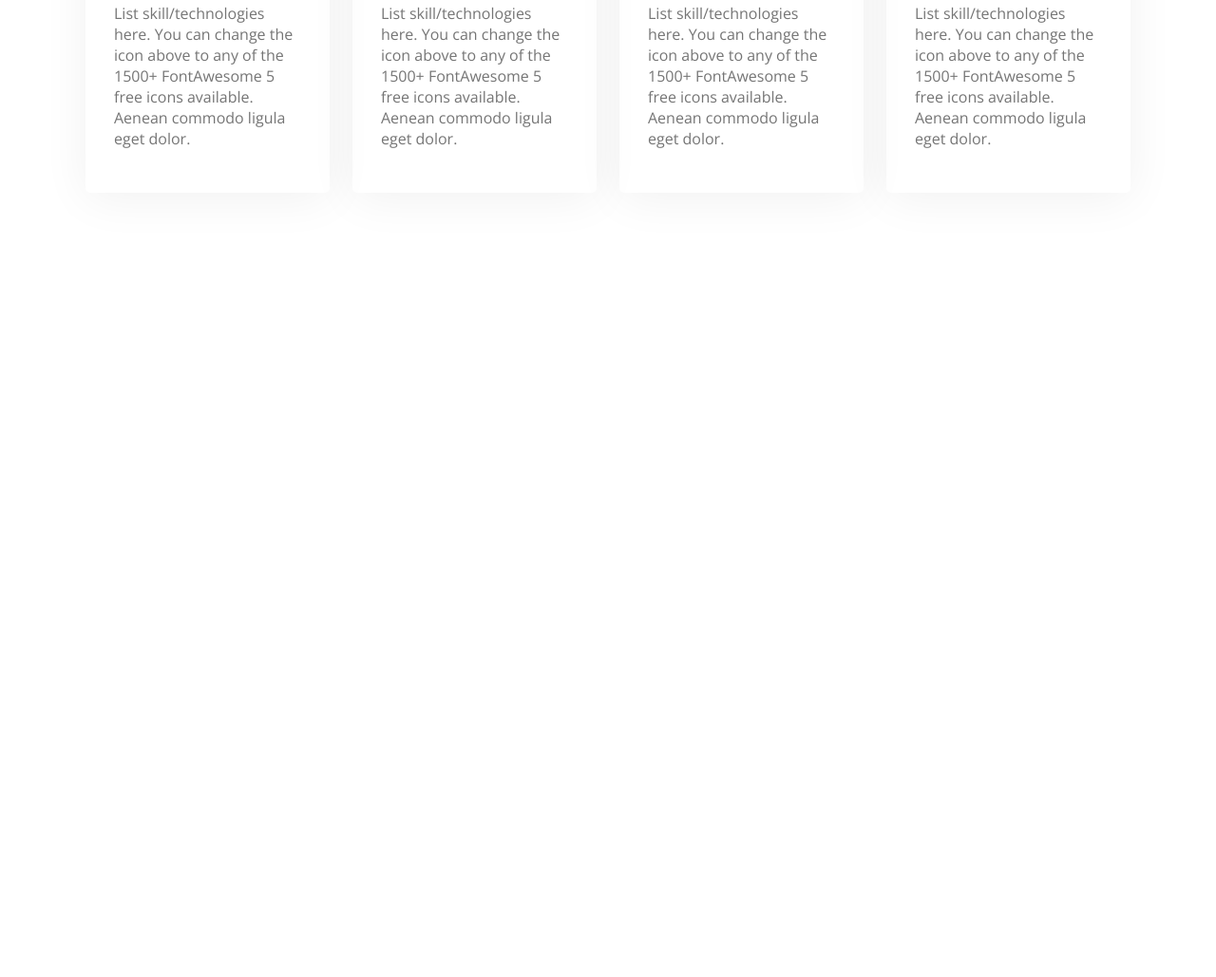
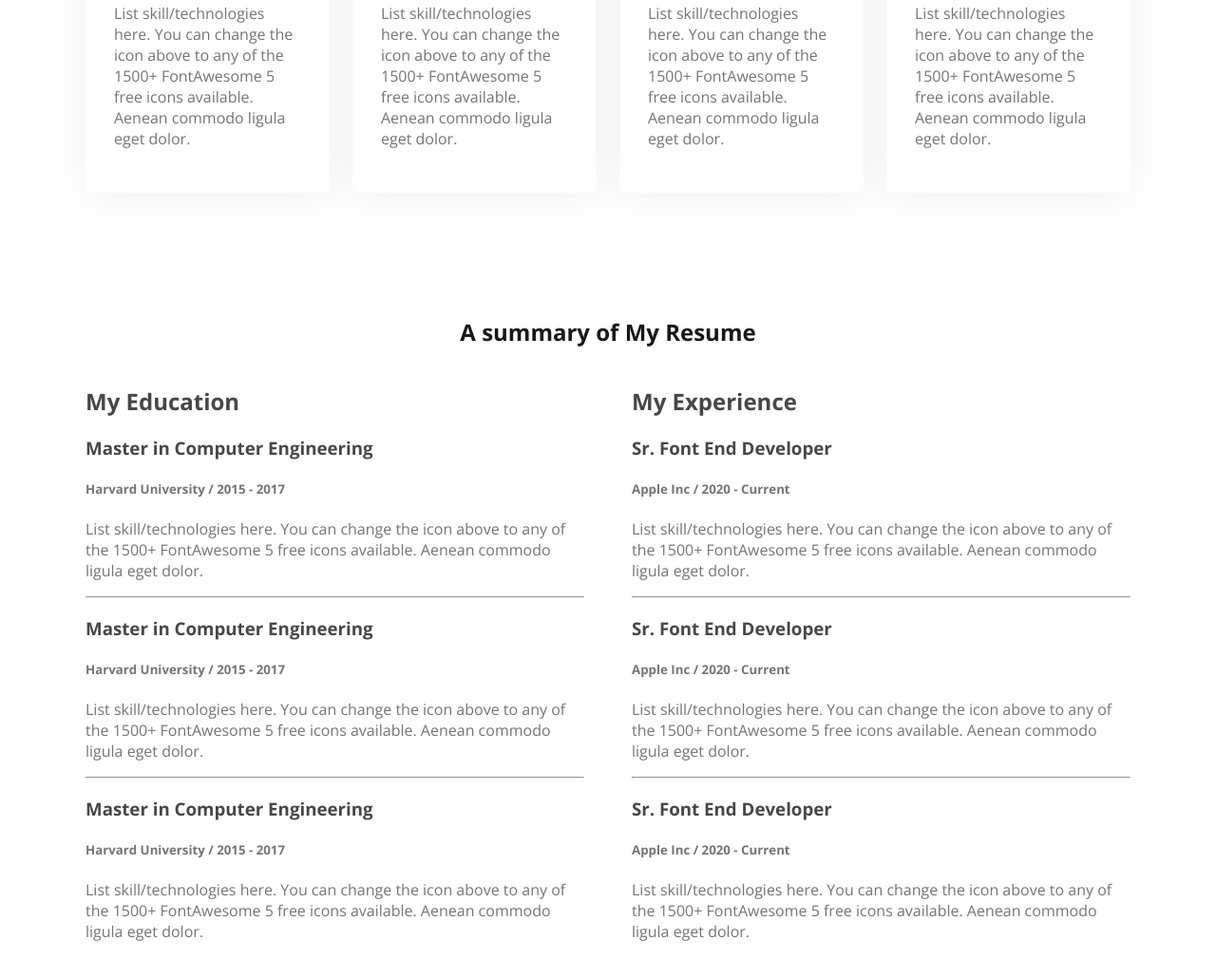
Before and after one commit to aymanahmedkausar120/portfolio-resources-web, a plain HTML site: page index.html in a window 1280 px wide. Shown: the part 2072-3101 px from the top of the page at 95% size. Before the commit the page ends 2405 px from the top, so only its background shows below. Drawn offline with nearby package versions, Linux system fonts and the light colour scheme.

Commit message:
resume summary added

```diff
--- a/index.html
+++ b/index.html
@@ -117,6 +117,73 @@
                 </div>
             </div>
         </section>
+
+        <!-- resume summer section -->
+        <section>
+            <h1 class="resume dark-01">
+                A summary of My Resume
+            </h1>
+
+            <div class="resume-container">
+                <!-- education container -->
+                <!-- education container -->
+                <div class="educaion-container">
+                    <h2 class="resume-name dark-02">My Education</h2>
+                    <div class="resume-info-container">
+                        <h3 class="resume-info-title dark-02">Master in Computer Engineering</h3>
+                        <h5 class="resume-info-sub-tiile dark-03">Harvard University / 2015 - 2017</h5>
+                        <p class="resume-info-des dark-03">List skill/technologies here. You can change the icon above
+                            to any of the 1500+ FontAwesome 5 free icons available. Aenean commodo ligula eget dolor.
+                        </p>
+                    </div>
+                    <hr>
+                    <div class="resume-info-container">
+                        <h3 class="resume-info-title dark-02">Master in Computer Engineering</h3>
+                        <h5 class="resume-info-sub-tiile dark-03">Harvard University / 2015 - 2017</h5>
+                        <p class="resume-info-des dark-03">List skill/technologies here. You can change the icon above
+                            to any of the 1500+ FontAwesome 5 free icons available. Aenean commodo ligula eget dolor.
+                        </p>
+                    </div>
+                    <hr>
+                    <div class="resume-info-container">
+                        <h3 class="resume-info-title dark-02">Master in Computer Engineering</h3>
+                        <h5 class="resume-info-sub-tiile dark-03">Harvard University / 2015 - 2017</h5>
+                        <p class="resume-info-des dark-03">List skill/technologies here. You can change the icon above
+                            to any of the 1500+ FontAwesome 5 free icons available. Aenean commodo ligula eget dolor.
+                        </p>
+                    </div>
+                </div>
+                <!-- experience container -->
+                <!-- experience container -->
+                <div class="experience-container">
+                    <h2 class="resume-name dark-02">My Experience</h2>
+                    <div class="resume-info-container">
+                        <h3 class="resume-info-title dark-02">Sr. Font End Developer</h3>
+                        <h5 class="resume-info-sub-tiile dark-03">Apple Inc / 2020 - Current</h5>
+                        <p class="resume-info-des dark-03">List skill/technologies here. You can change the icon above
+                            to any of the 1500+ FontAwesome 5 free icons available. Aenean commodo ligula eget dolor.
+                        </p>
+                    </div>
+                    <hr>
+                    <div class="resume-info-container">
+                        <h3 class="resume-info-title dark-02">Sr. Font End Developer</h3>
+                        <h5 class="resume-info-sub-tiile dark-03">Apple Inc / 2020 - Current</h5>
+                        <p class="resume-info-des dark-03">List skill/technologies here. You can change the icon above
+                            to any of the 1500+ FontAwesome 5 free icons available. Aenean commodo ligula eget dolor.
+                        </p>
+                    </div>
+                    <hr>
+                    <div class="resume-info-container">
+                        <h3 class="resume-info-title dark-02">Sr. Font End Developer</h3>
+                        <h5 class="resume-info-sub-tiile dark-03">Apple Inc / 2020 - Current</h5>
+                        <p class="resume-info-des dark-03">List skill/technologies here. You can change the icon above
+                            to any of the 1500+ FontAwesome 5 free icons available. Aenean commodo ligula eget dolor.
+                        </p>
+                    </div>
+
+                </div>
+            </div>
+        </section>
     </main>
     <footer></footer>
 </body>
--- a/style.css
+++ b/style.css
@@ -205,8 +205,17 @@ main {
     font-weight: 700;
 }
 
-.hide {
-    display: none;
+/* resume summary section syles */
+
+.resume {
+    font-size: 35;
+    font-weight: 700;
+    text-align: center;
+}
+
+.resume-container {
+    display: flex;
+    gap: 50px;
 }
 
 
@@ -222,13 +231,20 @@ main {
     .about-section-container,
     .about-info-container,
     .card-container,
-    .do-card-container {
+    .do-card-container,
+    .resume-container {
         flex-direction: column;
         align-items: center;
     }
 
     header {
         background-image: none;
+    }
+
+    .resume-container {
+        text-align: center;
+        padding-left: 20px;
+        padding-right: 20px;
     }
 
     .nav-bar,
@@ -266,6 +282,7 @@ main {
 }
 
 
+
 @media screen and (min-width:576px) and (max-width:1024px) {
 
     .nav-bar,
@@ -277,6 +294,11 @@ main {
 
     header {
         background-image: none;
+    }
+
+    .resume-container {
+        padding-left: 20px;
+        padding-right: 20px;
     }
 
     .do-card-container {
```
